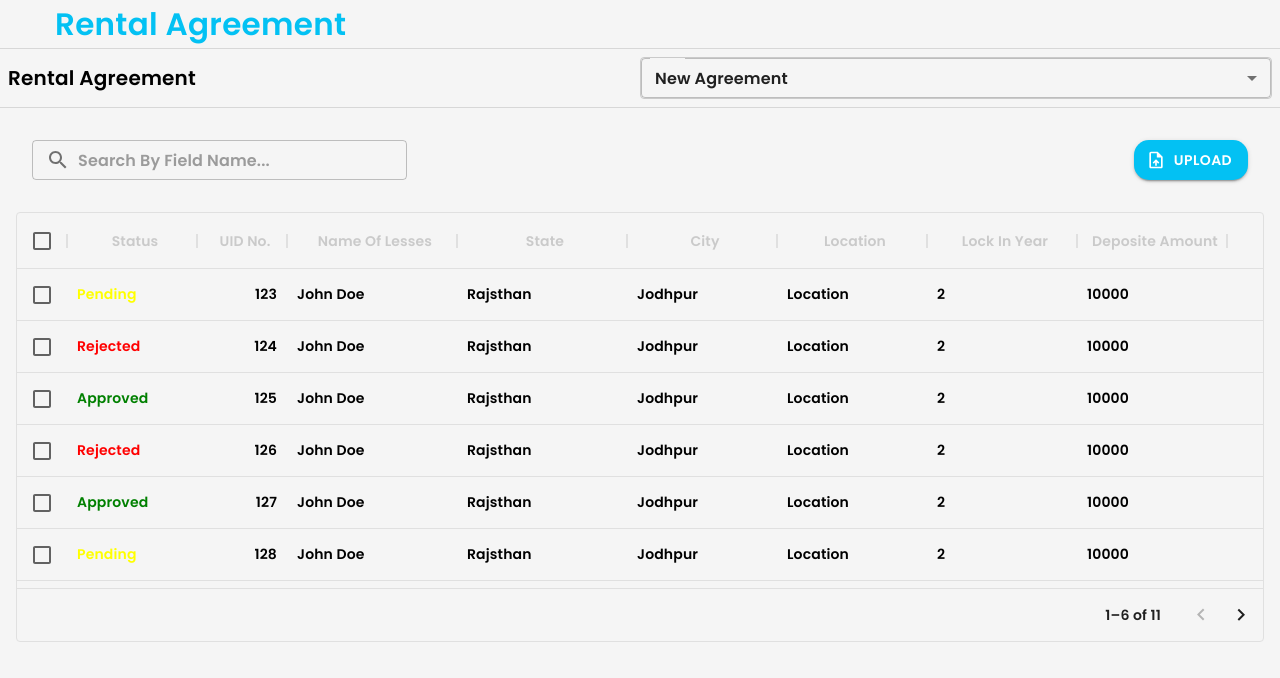
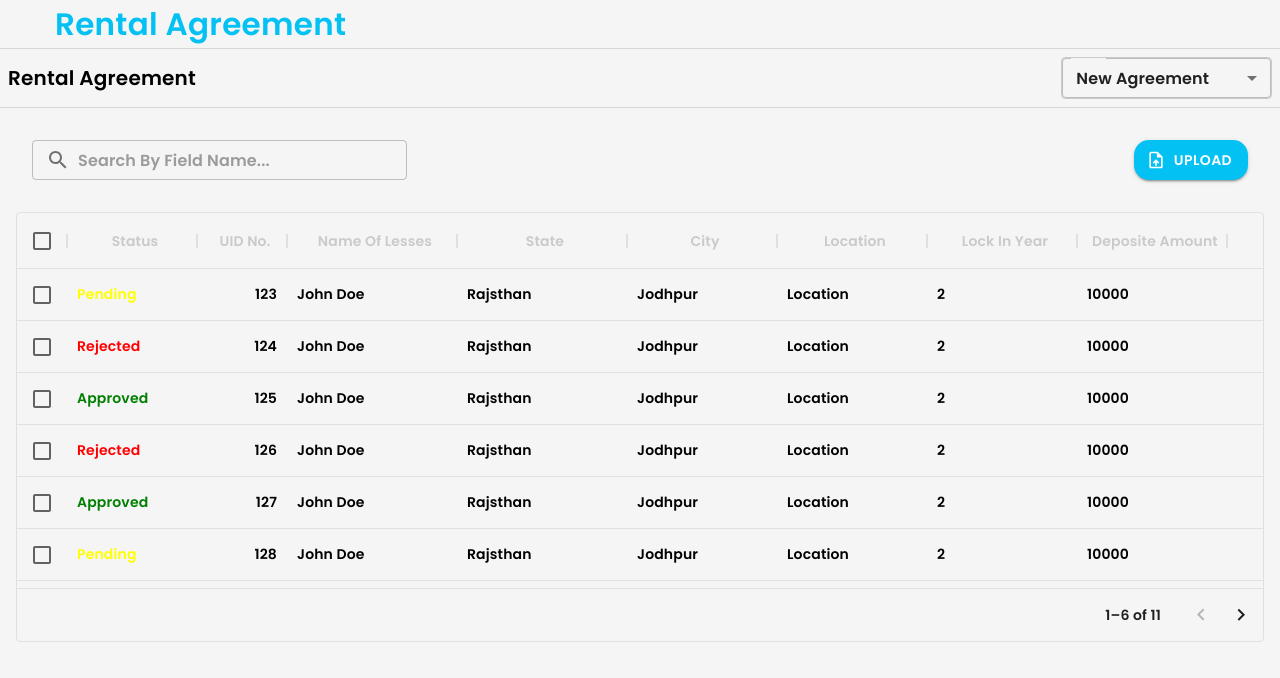
Before and after one commit to PankajSaini9127/rental, a React (Create React App) app: page /listing in a window 1280 px wide. Shown: the top 678 px of the page. Built offline with nearby package versions, Linux system fonts and the light colour scheme.

Commit message:
responsive

```diff
--- a/src/Components/Listing.jsx
+++ b/src/Components/Listing.jsx
@@ -49,7 +49,7 @@ function Listing() {
         </Typography>
         </Grid>
 
-        <Grid xs={6} sx={{ minWidth: "100px" }}>
+        <Grid xs={6} md={2}>
           <FormControl fullWidth>
             <Select
               labelId="demo-simple-select-label"
```
